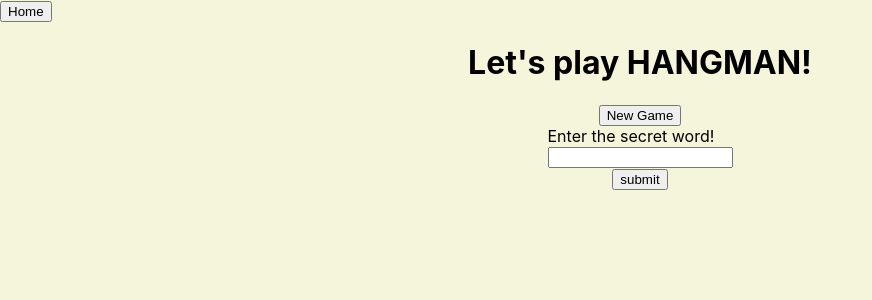
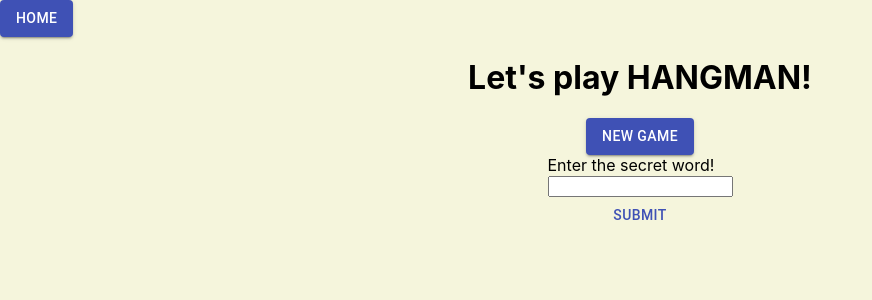
Before and after one commit to msenador/HangmanReactJS, a React (Create React App) app: page /GetWord in a window 1280 px wide. Shown: the top 300 px of the page, without its empty margins (0-872 px from the left). Built offline with nearby package versions, Linux system fonts and the light colour scheme; the HTML template or start-up script is replaced by a standard one.

Commit message:
styled buttons

```diff
--- a/package.json
+++ b/package.json
@@ -3,6 +3,7 @@
   "version": "0.1.0",
   "private": true,
   "dependencies": {
+    "@material-ui/core": "^4.11.2",
     "@testing-library/jest-dom": "^5.11.9",
     "@testing-library/react": "^11.2.3",
     "@testing-library/user-event": "^12.6.0",
--- a/src/App.js
+++ b/src/App.js
@@ -3,6 +3,7 @@ import './App.css'
 import Home from './components/Home'
 import GetWord from './components/GetWord'
 import { Link, Switch, Route, BrowserRouter as Router } from 'react-router-dom'
+import { Button } from '@material-ui/core';
 
 
 class App extends React.Component{
@@ -17,14 +18,14 @@ class App extends React.Component{
         return(
           <>
           <Router>
-          <div><Link to='/'><button>Home</button></Link></div>
+          <div><Link to='/'><Button color="primary" variant="contained">Home</Button></Link></div>
             <div className="App">
               <h1 className="Header">
                 Let's play HANGMAN!
               </h1>
             </div>
 
-            <div className="newGameBtn"><Link to='/GetWord'><button>New Game</button></Link></div>
+            <div className="newGameBtn"><Link to='/GetWord'><Button color="primary" variant="contained">New Game</Button></Link></div>
             <Switch>
               <Route exact path='/'><Home/></Route>
               <Route path='/GetWord'><GetWord/></Route>
--- a/src/components/Board.js
+++ b/src/components/Board.js
@@ -1,26 +1,35 @@
 import React from 'react'
+import { Button } from '@material-ui/core';
 
 const BoardLayout = ({split}) => {
 
     const displayLines =
         split.map(letter => {
             return(
-                letter !== ' ' ? <span> _ </span> : <span>/</span>
+                letter !== ' ' ? <span> _ </span> : <span> / </span>
             )
         })
 
     return(
         <>
+        <div className="boardPage">
             <hr/>
+            <div className="linesDisplay">
+                <br/>
+                <br/>
+                <br/>
             {
                 displayLines
             }
-
+            </div>
+            <br/>
             <div>Enter a letter to guess!</div>
             <form>
                 <input pattern="[A-Za-z]{1}" type='text' placeholder="Enter a letter"></input>
-            <button type="submit">Enter</button>
+                <br/>
+                <div className="enterBtn"><Button color="primary">Enter</Button></div>
             </form>
+        </div>
 
         </>
     )
--- a/src/components/GetWord.js
+++ b/src/components/GetWord.js
@@ -1,6 +1,7 @@
 import React from 'react'
 import BoardLayout from './Board'
 import '../css/GetWord.css'
+import { Button } from '@material-ui/core';
 import { Link, Switch, Route, BrowserRouter as Router } from 'react-router-dom'
 
 class GetWord extends React.Component{
@@ -29,7 +30,7 @@ class GetWord extends React.Component{
                         <input onChange={(e) => {this.setState( {secretWord: e.target.value.toUpperCase().split('')})}} id="secretWord" name="secretWord" type="password">
                         </input>
                             <br/>
-                                <div className="wordSubmitBtn"><Link to='/Board'><button type="submit">submit</button></Link></div>
+                                <div className="wordSubmitBtn"><Link to='/Board'><Button color="primary" type="submit">submit</Button></Link></div>
                                 <Switch>
                                     <Route exact path='/Board'><BoardLayout split={this.state.secretWord}/></Route>
                                 </Switch>
```
Also changed, not shown: src/css/Board.css (added, +13 -0 lines), 1 other file (tests, documents, lock files or other folders). Lines whose indentation alone changed are shown as unchanged.
